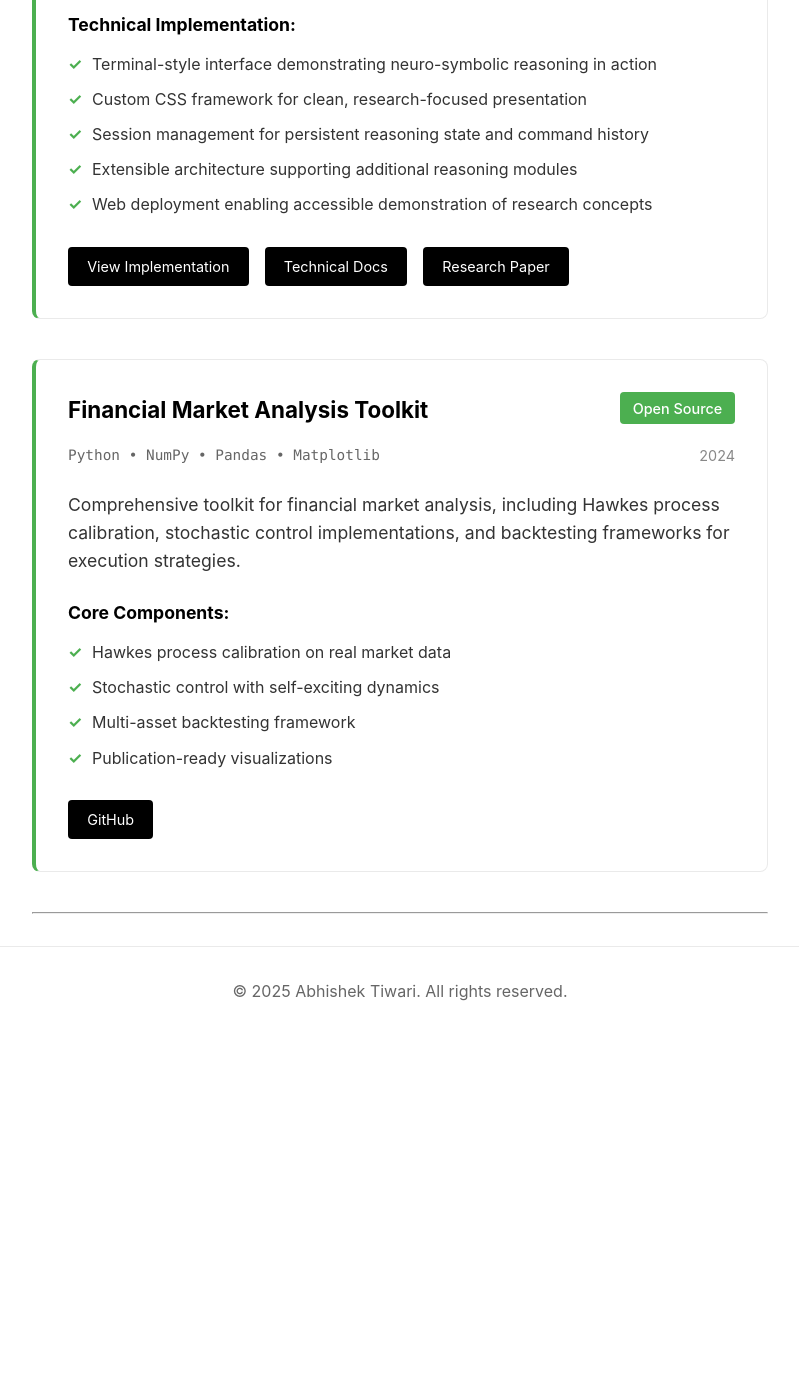
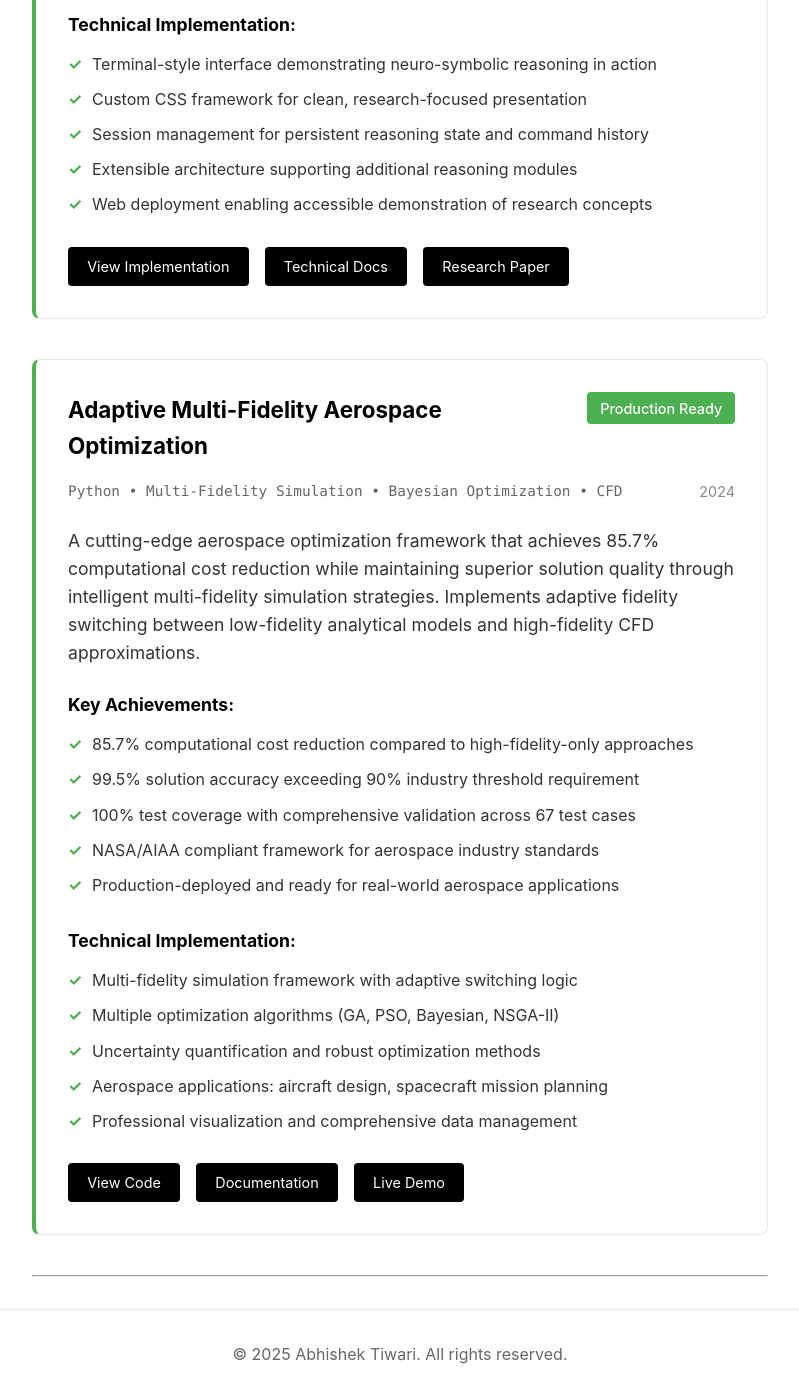
Before and after one commit to Abhishek282001Tiwari/Personal_Website, a Jekyll site: the page built from projects.md, in a window 1280 px wide and 1400 px high, scrolled down 2579 px. Shown: the whole window, without its empty margins (240-1039 px from the left). Built offline with Jekyll 4.4.1, drawn with Linux system fonts in a browser that asks for light colours; before the commit the page ends 3616 px from its top, so only the background shows below that.

Commit message:
Replace finance toolkit with aerospace optimization project

```diff
--- a/projects.md
+++ b/projects.md
@@ -127,27 +127,40 @@ Published research projects with full codebase availability. Each implementation
 
 <div class="project library">
     <div class="project-header">
-        <h3>Financial Market Analysis Toolkit</h3>
-        <span class="project-status">Open Source</span>
+        <h3>Adaptive Multi-Fidelity Aerospace Optimization</h3>
+        <span class="project-status">Production Ready</span>
     </div>
     <div class="project-meta">
-        <span class="project-tech">Python • NumPy • Pandas • Matplotlib</span>
+        <span class="project-tech">Python • Multi-Fidelity Simulation • Bayesian Optimization • CFD</span>
         <span class="project-date">2024</span>
     </div>
     <p class="project-description">
-        Comprehensive toolkit for financial market analysis, including Hawkes process calibration, stochastic control implementations, and backtesting frameworks for execution strategies.
+        A cutting-edge aerospace optimization framework that achieves 85.7% computational cost reduction while maintaining superior solution quality through intelligent multi-fidelity simulation strategies. Implements adaptive fidelity switching between low-fidelity analytical models and high-fidelity CFD approximations.
     </p>
     <div class="project-features">
-        <h4>Core Components:</h4>
+        <h4>Key Achievements:</h4>
         <ul>
-            <li>Hawkes process calibration on real market data</li>
-            <li>Stochastic control with self-exciting dynamics</li>
-            <li>Multi-asset backtesting framework</li>
-            <li>Publication-ready visualizations</li>
+            <li>85.7% computational cost reduction compared to high-fidelity-only approaches</li>
+            <li>99.5% solution accuracy exceeding 90% industry threshold requirement</li>
+            <li>100% test coverage with comprehensive validation across 67 test cases</li>
+            <li>NASA/AIAA compliant framework for aerospace industry standards</li>
+            <li>Production-deployed and ready for real-world aerospace applications</li>
+        </ul>
+    </div>
+    <div class="project-results">
+        <h4>Technical Implementation:</h4>
+        <ul>
+            <li>Multi-fidelity simulation framework with adaptive switching logic</li>
+            <li>Multiple optimization algorithms (GA, PSO, Bayesian, NSGA-II)</li>
+            <li>Uncertainty quantification and robust optimization methods</li>
+            <li>Aerospace applications: aircraft design, spacecraft mission planning</li>
+            <li>Professional visualization and comprehensive data management</li>
         </ul>
     </div>
     <div class="project-links">
-        <a href="https://github.com/Abhishek282001Tiwari/optimal-exec-hawkes" class="project-link">GitHub</a>
+        <a href="https://github.com/Abhishek282001Tiwari/Adaptive_Multi-Fidelity_Simulation-Based_Optimization_for_Aerospace_Systems" class="project-link">View Code</a>
+        <a href="https://github.com/Abhishek282001Tiwari/Adaptive_Multi-Fidelity_Simulation-Based_Optimization_for_Aerospace_Systems/blob/main/README.md" class="project-link">Documentation</a>
+        <a href="https://abhishek282001tiwari.github.io/Adaptive_Multi-Fidelity_Simulation-Based_Optimization_for_Aerospace_Systems/downloads/" class="project-link">Live Demo</a>
     </div>
 </div>
 
```
